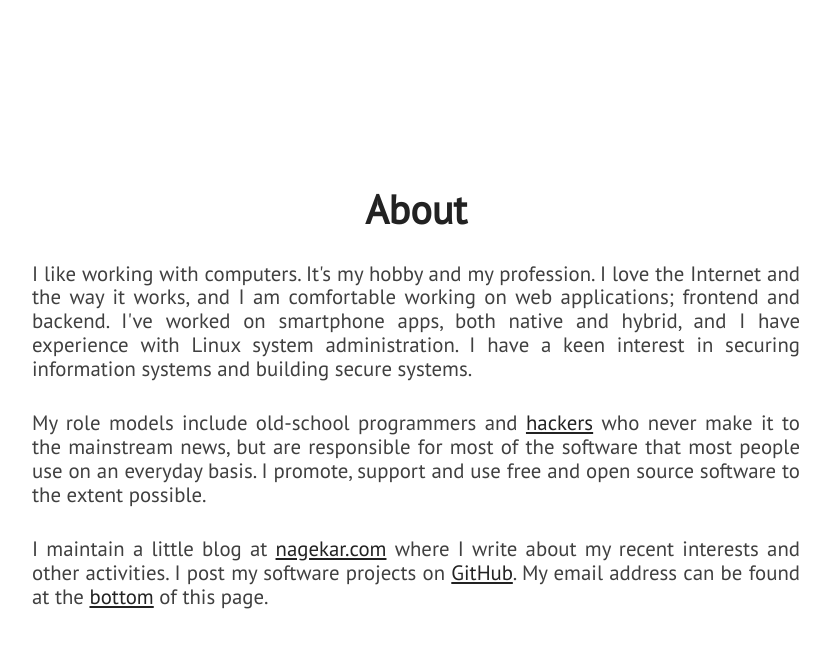
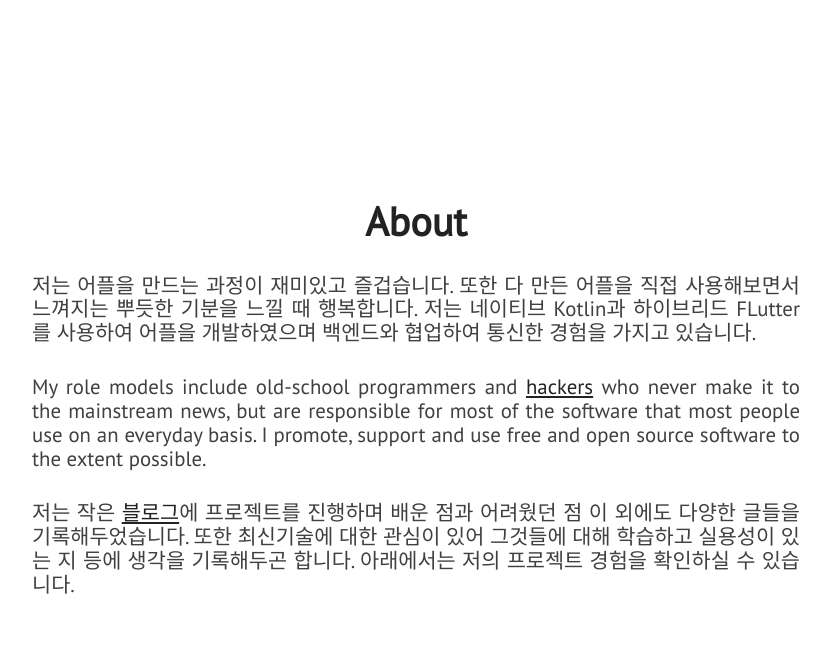
Before and after one commit to Boknami/Boknami.github.io, a Jekyll site: the page built from index.html, in a window 1280 px wide and 900 px high, scrolled down 1018 px. Shown: the top 648 px of the window, without its empty margins (224-1055 px from the left). Built offline with Jekyll 4.4.1, drawn with Linux system fonts in a browser that asks for light colours; nearby versions of some CDN libraries; some of the changed text lies outside the part shown.

Commit message:
[Moddify] 포폴 내용 추가

```diff
--- a/_config.yml
+++ b/_config.yml
@@ -1,18 +1,18 @@
-title: Abhishek Nagekar
-description: Web & Security Engineer
-site_title: '@abhn - Abhishek Nagekar'
+title: 신근재
+description: Android App 개발자
+site_title: '@SGJ Portpolio'
 
 # Build settings
 markdown: kramdown
 exclude: [vendor/ruby]
 
 # Personalization
-github_username: abhn
-blog_url: https://www.nagekar.com
-email: abhishek@nagekar.com
-keybase_username: abhn
-twitter_username: abhn_
-reddit_username: abhn
+github_username: 신근재
+blog_url: https://velog.io/@shin75492
+email: shin75492.com
+keybase_username: 신근재
+twitter_username: 신근재_
+reddit_username: 신근재
 
 # absolute or relative
 profile_picture: assets/images/pp.jpg
--- a/_includes/about.html
+++ b/_includes/about.html
@@ -3,13 +3,13 @@
         <div id="about-text">
             <div class="section-heading">About</div>
             <p class="paragraph-text justify-text">
-                I like working with computers. It's my hobby and my profession. I love the Internet and the way it works, and I am comfortable working on web applications; frontend and backend. I've worked on smartphone apps, both native and hybrid, and I have experience with Linux system administration. I have a keen interest in securing information systems and building secure systems.
+                저는 어플을 만드는 과정이 재미있고 즐겁습니다. 또한 다 만든 어플을 직접 사용해보면서 느껴지는 뿌듯한 기분을 느낄 때 행복합니다. 저는 네이티브 Kotlin과 하이브리드 FLutter를 사용하여 어플을 개발하였으며 백엔드와 협업하여 통신한 경험을 가지고 있습니다.
             </p>
             <p class="paragraph-text justify-text">
                 My role models include old-school programmers and <a href="https://stallman.org/articles/on-hacking.html">hackers</a> who never make it to the mainstream news, but are responsible for most of the software that most people use on an everyday basis. I promote, support and use free and open source software to the extent possible.
             </p>
             <p class="paragraph-text justify-text">
-                I maintain a little blog at <a href="{{ site.blog_url }}">nagekar.com</a> where I write about my recent interests and other activities. I post my software projects on <a href="https://github.com/{{ site.github_username }}">GitHub</a>. My email address can be found at the <span class="extra-link"><a href="#extra">bottom</a></span> of this page.
+                저는 작은 <a href="https://velog.io/@shin75492">블로그</a>에 프로젝트를 진행하며 배운 점과 어려웠던 점 이 외에도 다양한 글들을 기록해두었습니다. 또한 최신기술에 대한 관심이 있어 그것들에 대해 학습하고 실용성이 있는 지 등에 생각을 기록해두곤 합니다. 아래에서는 저의 프로젝트 경험을 확인하실 수 있습니다.
             </p>
         </div>
     </section>
--- a/_includes/extra.html
+++ b/_includes/extra.html
@@ -3,20 +3,18 @@
         <div>
             <div class="section-heading" id="chat-text">Contact</div>
             <p class="paragraph-text justify-text">
-                I'd love to hear from you! I'm open to collaborations, especially on open source projects. Interesting work opportunity? Shoot. Just want to have a coffee and talk about stars, cars or Pokémon? Awesome.
+                실생활에 도움을 줄 수 있는 앱을 활용한 프로젝트 개발에 항상 열려있습니다.
             </p>
             <p class="paragraph-text justify-text">
-                Please feel free to write to me for anything: <a href="mailto:{{ site.email }}">{{ site.email }}</a> (<a href="https://www.nagekar.com/publickey.abhishek@nagekar.com.asc">PGP Key</a>). It might take me a day to get back, but rest assured, you'll hear from me.
+                무엇이든 편하게 연락을 남겨주세요. <a href="mailto:{{ site.email }}">{{ site.email }}</a> 최대한 빠른 시일 내 연락드리겠습니다.
             </p>
             <p class="paragraph-text justify-text">
-                My resume is available here: <a href="{{ site.blog_url }}/resume/resume.pdf">PDF</a>, <a href="{{ site.blog_url }}/resume/resume.docx">DOC</a>
+                제 이력서를 다운받을 수 있도록 준비중입니다 :  <a href="{{ site.blog_url }}/resume/resume.pdf">PDF</a>, <a href="{{ site.blog_url }}/resume/resume.docx">DOC</a>
             </p>
             <div class="extra-links">
                 <span class="hint--bottom bottom-link" aria-label="Email">
                     <a href="mailto:{{ site.email }}"><i class="head-icon fas fa-envelope"></i></a>
                 </span>
-                <span class="hint--bottom bottom-link" aria-label="PGP Key">
-                    <a href="https://www.nagekar.com/publickey.abhishek@nagekar.com.asc"><i class="head-icon fas fa-key"></i></a>
                 </span>
                 <span class="hint--bottom bottom-link" aria-label="GitHub">
                     <a href="https://github.com/{{ site.github_username }}"><i class="head-icon fab fa-github"></i></a>
@@ -24,15 +22,6 @@
                 <span class="hint--bottom bottom-link" aria-label="Web Blog">
                     <a href="{{ site.blog_url }}"><i class="head-icon fas fa-rss"></i></a>
                 </span>
-                <span class="hint--bottom bottom-link" aria-label="Keybase">
-                    <a href="https://keybase.io/{{ site.keybase_username }}"><i class="head-icon fab fa-keybase"></i></a>
-                </span>
-                <!-- <span class="hint--bottom bottom-link" aria-label="Reddit">
-                    <a href="https://www.reddit.com/u/{{ site.reddit_username }}"><i class="head-icon fab fa-reddit"></i></a>
-                </span>
-                <span class="hint--bottom bottom-link" aria-label="Twitter">
-                    <a href="https://twitter.com/{{ site.twitter_username }}"><i class="head-icon fab fa-twitter"></i></a>
-                </span> -->
             </div>
         </div>
     </section>
--- a/_includes/projects.html
+++ b/_includes/projects.html
@@ -3,16 +3,7 @@
         <div class="full-width">
             <div class="section-heading" id="featured-projects-text">Projects</div>
 
-                <div class="project-technologies">
 
-                    <a id="featured" class="semi-transparent-button with-border white-button" onclick="selected('featured')">Featured</a>
-                    <a id="all" class="semi-transparent-button with-border white-button" onclick="selected('all')">All</a>
-                    <a id="webdev" class="semi-transparent-button with-border white-button" onclick="selected('webdev')">WebDev</a>
-                    <a id="native" class="semi-transparent-button with-border white-button" onclick="selected('native')">Native</a>
-                    <a id="security" class="semi-transparent-button with-border white-button" onclick="selected('security')">Security</a>
-                    <a id="diy" class="semi-transparent-button with-border white-button" onclick="selected('diy')">DIY</a>
-
-                </div>
 
             <div class="projects-wrapper">
             <!-- filled in by js -->
--- a/_includes/skills.html
+++ b/_includes/skills.html
@@ -8,48 +8,37 @@
                 <div class="what-i-do">
                     <h3 class="center-align skills-subsection">Summary</h3>
                     <p class="paragraph-text center-align">
-                        I'm a web engineer fluent in modern web development. I have a serious passion for engineering solutions using the internet. InfoSec guy, blue team. Let's build a beautiful, speedy and safe web together.
+                        저는 여러 번의 앱 개발 팀 프로젝트에 참여하여 다양한 협업 툴을 사용하였고 개발에 필요한 개념 및 문법을 이해하고 있습니다. 또한 패턴에 대한 공부를 통해 구조 없는 앱이 아닌 구조를 갖춘 앱을 개발합니다.
                     </p>
                 </div>
                 <div class="technical-skills">
                     <h3 class="center-align skills-subsection">Technical</h3>
                     <div class="progress-bars">
-                        <div class="skillbar clearfix " data-percent="90%">
-                            <div class="skillbar-title" style="background: #2980b9;"><span>Javascript</span></div>
+                        <div class="skillbar clearfix " data-percent="65%">
+                            <div class="skillbar-title" style="background: #2980b9;"><span>Android</span></div>
                             <div class="skillbar-bar" style="background: #3498db;"></div>
                         </div> <!-- End Skill Bar -->
 
-                        <div class="skillbar clearfix " data-percent="85%">
-                            <div class="skillbar-title" style="background: #2980b9;"><span>ReactJS</span></div>
+                        <div class="skillbar clearfix " data-percent="50%">
+                            <div class="skillbar-title" style="background: #2980b9;"><span>Kotlin</span></div>
                             <div class="skillbar-bar" style="background: #3498db;"></div>
                         </div> <!-- End Skill Bar -->
 
-                        <div class="skillbar clearfix " data-percent="80%">
-                            <div class="skillbar-title" style="background: #2980b9;"><span>GNU/Linux</span></div>
+                        <div class="skillbar clearfix " data-percent="65%">
+                            <div class="skillbar-title" style="background: #2980b9;"><span>GitHub</span></div>
                             <div class="skillbar-bar" style="background: #3498db"></div>
                         </div> <!-- End Skill Bar -->
 
+                        <div class="skillbar clearfix " data-percent="45%">
+                            <div class="skillbar-title" style="background: #2980b9;"><span>Java</span></div>
+                            <div class="skillbar-bar" style="background: #3498db;"></div>
+                        </div>
 
-                        <div class="skillbar clearfix " data-percent="75%">
-                            <div class="skillbar-title" style="background: #2980b9;"><span>CSS3</span></div>
-                            <div class="skillbar-bar" style="background: #3498db;"></div>
-                        </div> <!-- End Skill Bar -->
 
-                        <div class="skillbar clearfix " data-percent="75%">
+                        <div class="skillbar clearfix " data-percent="40%">
                             <div class="skillbar-title" style="background: #2980b9;"><span>Python</span></div>
                             <div class="skillbar-bar" style="background: #3498db;"></div>
-                        </div> <!-- End Skill Bar -->
-
-                        <div class="skillbar clearfix " data-percent="70%">
-                            <div class="skillbar-title" style="background: #2980b9"><span>Flask</span></div>
-                            <div class="skillbar-bar" style="background: #3498db;"></div>
-                        </div> <!-- End Skill Bar -->
-
-                        <div class="skillbar clearfix " data-percent="70%">
-                            <div class="skillbar-title" style="background: #2980b9"><span>InfoSec</span></div>
-                            <div class="skillbar-bar" style="background: #3498db"></div>
-                        </div> <!-- End Skill Bar -->
-                    </div>
+                        </div>
                 </div>
             </div>
         </div>
```
Also changed, not shown: Gemfile.lock, assets/images/aa.PNG (added), assets/images/bb.PNG (added), assets/images/pp.jpg.
